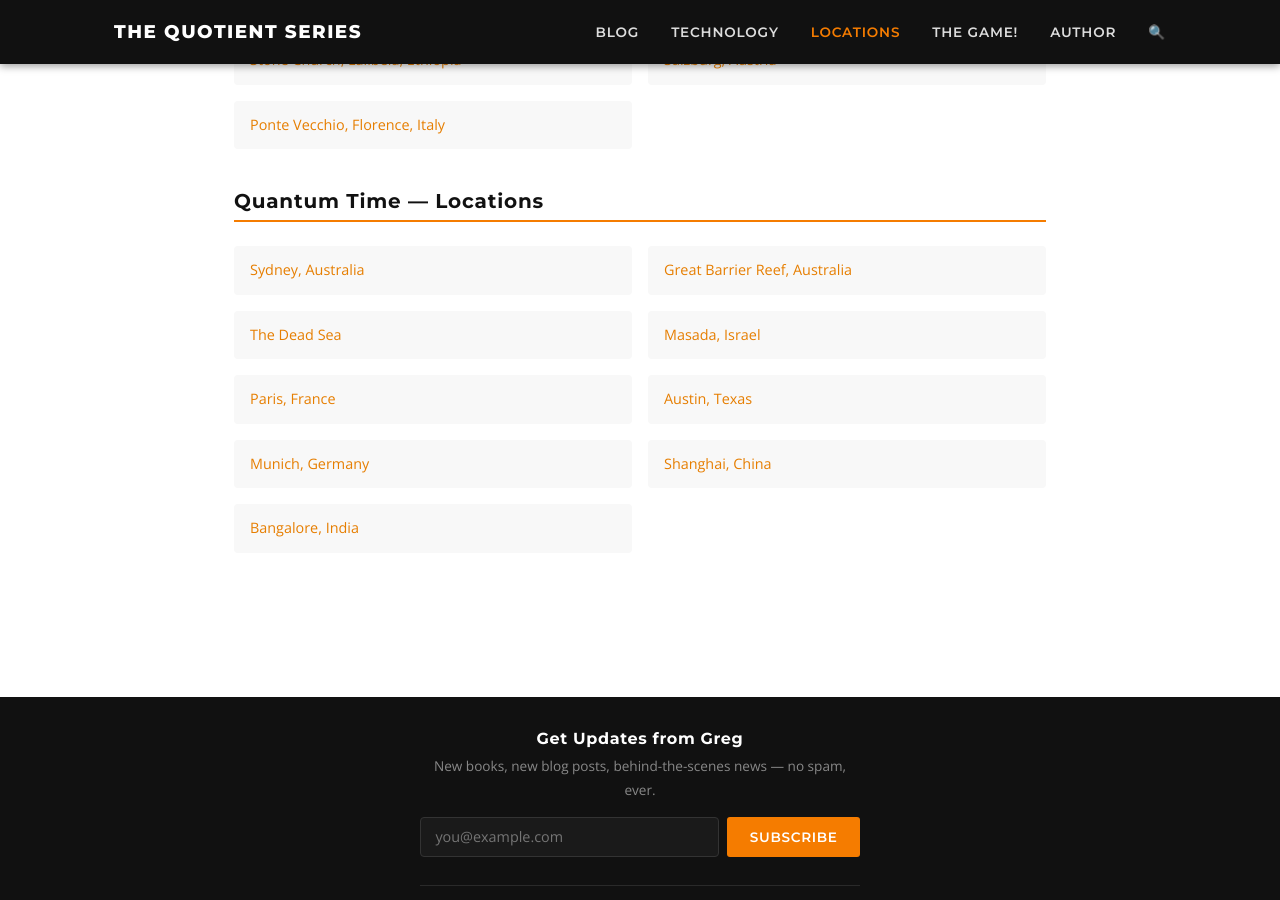
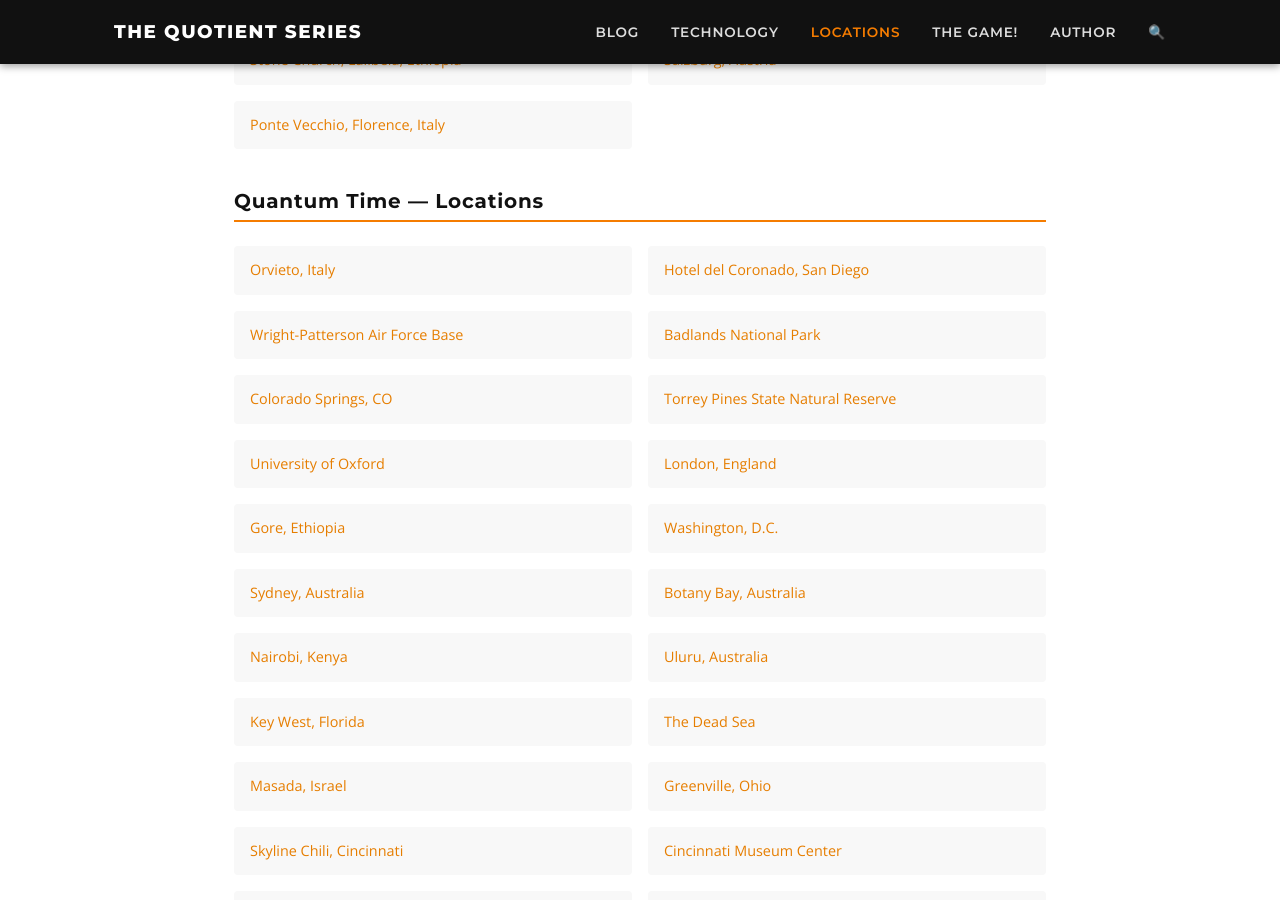
Before and after one commit to simpsong00/simpsong00.github.io, a Jekyll site: the page built from locations.md, in a window 1280 px wide and 900 px high, scrolled down 2131 px. Built offline with Jekyll 4.4.1, drawn with Linux system fonts in a browser that asks for light colours; some of the changed text lies outside the part shown.

Commit message:
Expand Quantum Time location list to match all globe markers

```diff
--- a/locations.md
+++ b/locations.md
@@ -80,15 +80,39 @@
     <h2>Quantum Time — Locations</h2>
 
     <div class="location-grid">
+      <div class="location-item"><a href="https://maps.google.com/?q=Orvieto+Italy" target="_blank" rel="noopener">Orvieto, Italy</a></div>
+      <div class="location-item"><a href="https://maps.google.com/?q=Hotel+del+Coronado+San+Diego" target="_blank" rel="noopener">Hotel del Coronado, San Diego</a></div>
+      <div class="location-item"><a href="https://maps.google.com/?q=Wright-Patterson+Air+Force+Base" target="_blank" rel="noopener">Wright-Patterson Air Force Base</a></div>
+      <div class="location-item"><a href="https://maps.google.com/?q=Badlands+National+Park" target="_blank" rel="noopener">Badlands National Park</a></div>
+      <div class="location-item"><a href="https://maps.google.com/?q=Colorado+Springs+CO" target="_blank" rel="noopener">Colorado Springs, CO</a></div>
+      <div class="location-item"><a href="https://maps.google.com/?q=Torrey+Pines+State+Natural+Reserve" target="_blank" rel="noopener">Torrey Pines State Natural Reserve</a></div>
+      <div class="location-item"><a href="https://maps.google.com/?q=University+of+Oxford" target="_blank" rel="noopener">University of Oxford</a></div>
+      <div class="location-item"><a href="https://maps.google.com/?q=London+England" target="_blank" rel="noopener">London, England</a></div>
+      <div class="location-item"><a href="https://maps.google.com/?q=Gore+Ethiopia" target="_blank" rel="noopener">Gore, Ethiopia</a></div>
+      <div class="location-item"><a href="https://maps.google.com/?q=Washington+DC" target="_blank" rel="noopener">Washington, D.C.</a></div>
       <div class="location-item"><a href="https://maps.google.com/?q=Sydney+Australia" target="_blank" rel="noopener">Sydney, Australia</a></div>
-      <div class="location-item"><a href="https://maps.google.com/?q=Great+Barrier+Reef+Australia" target="_blank" rel="noopener">Great Barrier Reef, Australia</a></div>
+      <div class="location-item"><a href="https://maps.google.com/?q=Botany+Bay+Australia" target="_blank" rel="noopener">Botany Bay, Australia</a></div>
+      <div class="location-item"><a href="https://maps.google.com/?q=Nairobi+Kenya" target="_blank" rel="noopener">Nairobi, Kenya</a></div>
+      <div class="location-item"><a href="https://maps.google.com/?q=Uluru+Australia" target="_blank" rel="noopener">Uluru, Australia</a></div>
+      <div class="location-item"><a href="https://maps.google.com/?q=Key+West+Florida" target="_blank" rel="noopener">Key West, Florida</a></div>
       <div class="location-item"><a href="https://maps.google.com/?q=Dead+Sea+Jordan+Israel" target="_blank" rel="noopener">The Dead Sea</a></div>
       <div class="location-item"><a href="https://maps.google.com/?q=Masada+Israel" target="_blank" rel="noopener">Masada, Israel</a></div>
+      <div class="location-item"><a href="https://maps.google.com/?q=Greenville+Ohio" target="_blank" rel="noopener">Greenville, Ohio</a></div>
+      <div class="location-item"><a href="https://maps.google.com/?q=Skyline+Chili+Cincinnati" target="_blank" rel="noopener">Skyline Chili, Cincinnati</a></div>
+      <div class="location-item"><a href="https://maps.google.com/?q=Cincinnati+Museum+Center" target="_blank" rel="noopener">Cincinnati Museum Center</a></div>
+      <div class="location-item"><a href="https://maps.google.com/?q=Shanghai+China" target="_blank" rel="noopener">Shanghai, China</a></div>
+      <div class="location-item"><a href="https://maps.google.com/?q=Bengaluru+India" target="_blank" rel="noopener">Bengaluru, India</a></div>
       <div class="location-item"><a href="https://maps.google.com/?q=Paris+France" target="_blank" rel="noopener">Paris, France</a></div>
       <div class="location-item"><a href="https://maps.google.com/?q=Austin+Texas" target="_blank" rel="noopener">Austin, Texas</a></div>
       <div class="location-item"><a href="https://maps.google.com/?q=Munich+Germany" target="_blank" rel="noopener">Munich, Germany</a></div>
-      <div class="location-item"><a href="https://maps.google.com/?q=Shanghai+China" target="_blank" rel="noopener">Shanghai, China</a></div>
-      <div class="location-item"><a href="https://maps.google.com/?q=Bangalore+India" target="_blank" rel="noopener">Bangalore, India</a></div>
+      <div class="location-item"><a href="https://maps.google.com/?q=Scottish+Highlands" target="_blank" rel="noopener">Scottish Highlands</a></div>
+      <div class="location-item"><a href="https://maps.google.com/?q=Brussels+Belgium" target="_blank" rel="noopener">Brussels, Belgium</a></div>
+      <div class="location-item"><a href="https://maps.google.com/?q=Edinburgh+Scotland" target="_blank" rel="noopener">Edinburgh, Scotland</a></div>
+      <div class="location-item"><a href="https://maps.google.com/?q=Prestwick+Scotland" target="_blank" rel="noopener">Prestwick, Scotland</a></div>
+      <div class="location-item"><a href="https://maps.google.com/?q=Arctic+Circle+Jokkmokk+Sweden" target="_blank" rel="noopener">Arctic Circle, Jokkmokk</a></div>
+      <div class="location-item"><a href="https://maps.google.com/?q=Mount+Rushmore" target="_blank" rel="noopener">Mount Rushmore</a></div>
+      <div class="location-item"><a href="https://maps.google.com/?q=Seven+Falls+Colorado+Springs" target="_blank" rel="noopener">Seven Falls, Colorado Springs</a></div>
+      <div class="location-item"><a href="https://maps.google.com/?q=Great+Barrier+Reef+Australia" target="_blank" rel="noopener">Great Barrier Reef, Australia</a></div>
     </div>
 
 
```
